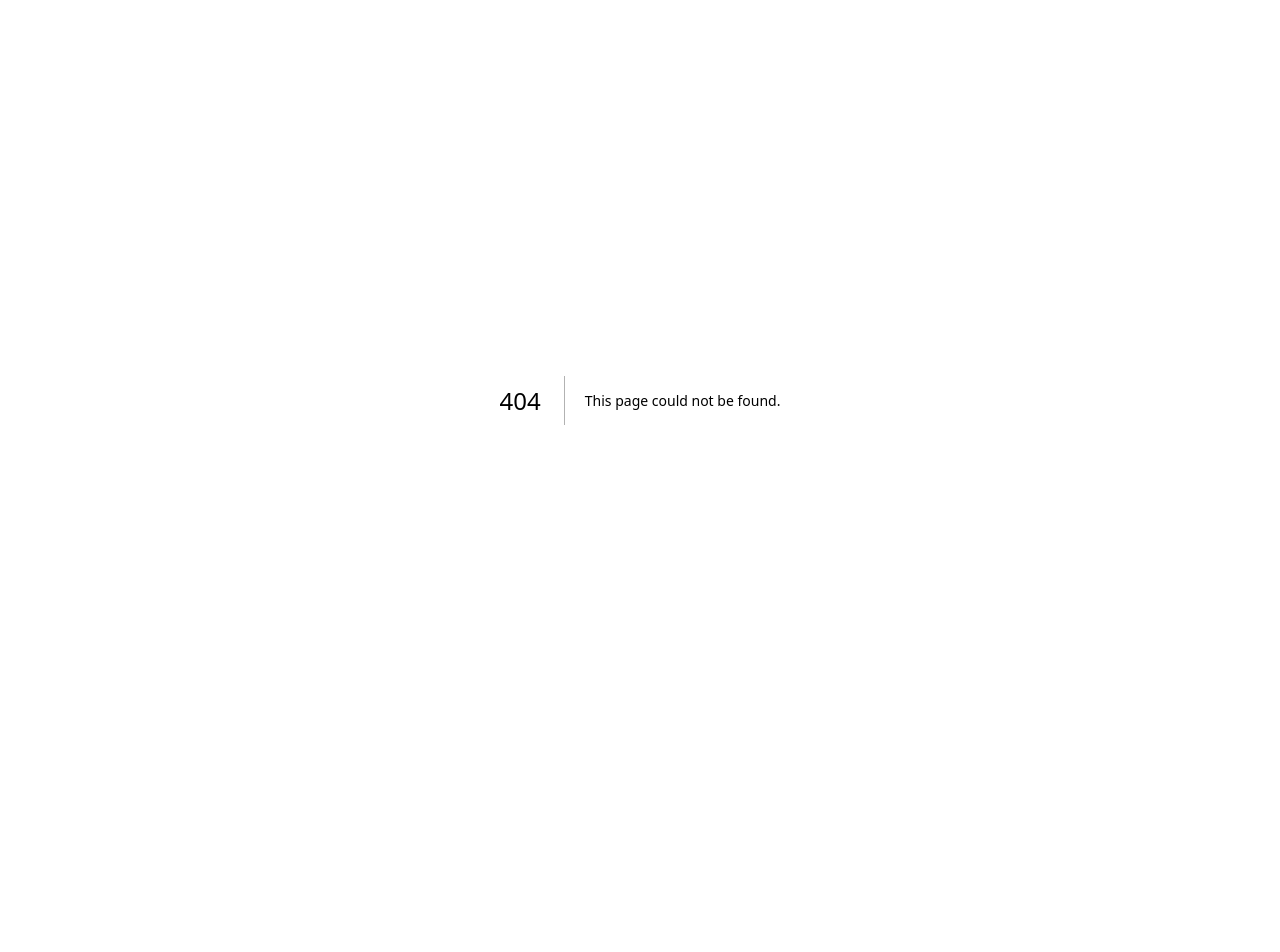
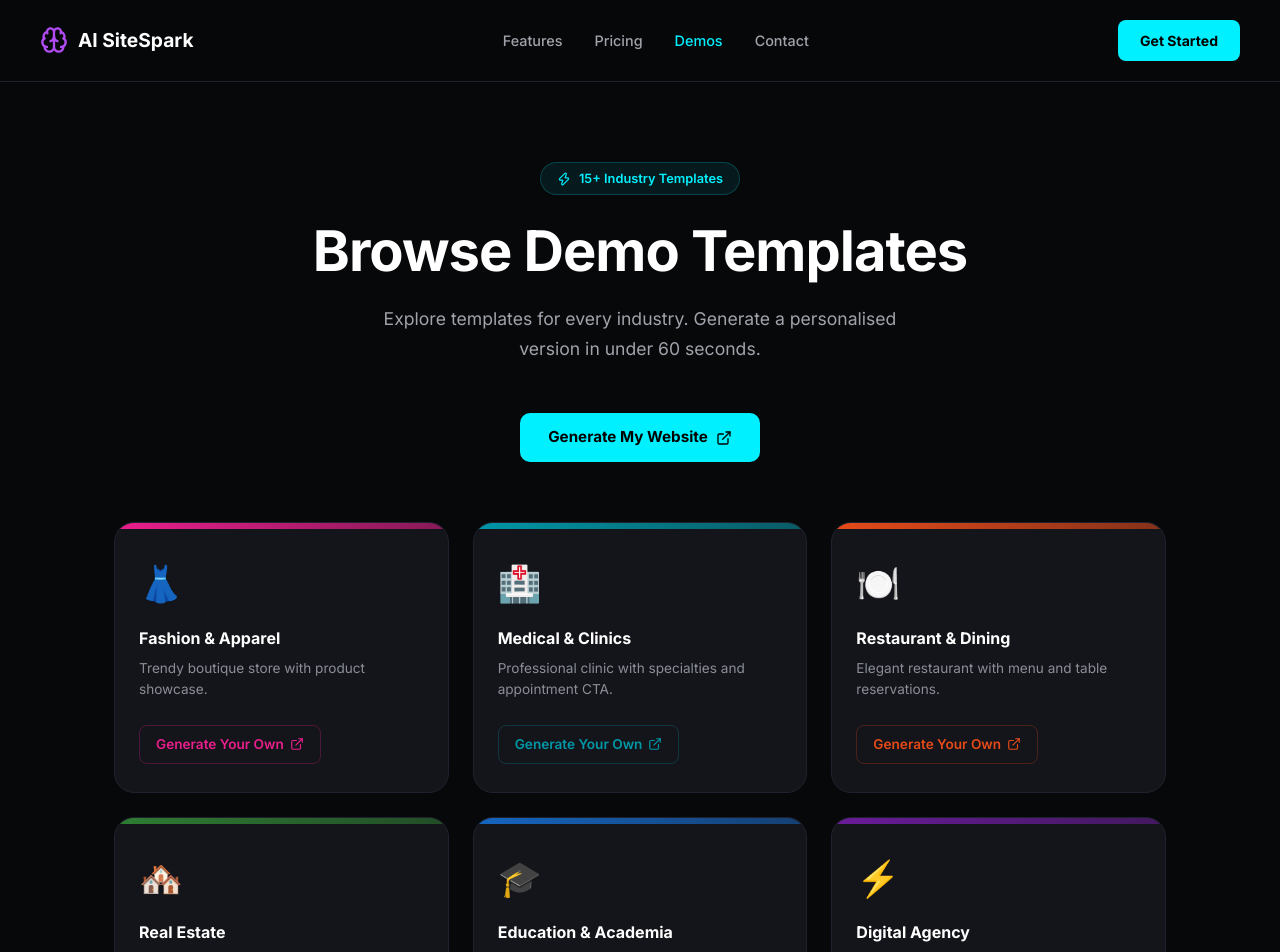
Before and after one commit to site-factory/automated-website-generator, a Next.js app in the folder frontend/: page /demos in a window 1280 px wide. Before the commit this address had no page. Shown: the top 952 px of the page. Before the commit the page ends 800 px from the top, so only its background shows below. Built offline with nearby package versions, Linux system fonts and the light colour scheme.

Commit message:
Fix: add demos page (was gitignored by demos/ rule), fix .gitignore

```diff
--- /dev/null
+++ b/frontend/src/app/demos/page.tsx
@@ -0,0 +1,72 @@
+"use client";
+import React from 'react';
+import Link from 'next/link';
+import { Brain, ExternalLink, Zap } from 'lucide-react';
+
+const CYAN = '#00f0ff';
+
+const demos = [
+  { industry: 'Fashion & Apparel',        emoji: '👗', color: '#e91e8c', desc: 'Trendy boutique store with product showcase.' },
+  { industry: 'Medical & Clinics',        emoji: '🏥', color: '#0097A7', desc: 'Professional clinic with specialties and appointment CTA.' },
+  { industry: 'Restaurant & Dining',      emoji: '🍽️', color: '#E64A19', desc: 'Elegant restaurant with menu and table reservations.' },
+  { industry: 'Real Estate',              emoji: '🏘️', color: '#2E7D32', desc: 'Property listings for residential and commercial.' },
+  { industry: 'Education & Academia',     emoji: '🎓', color: '#1565C0', desc: 'University portal with programs and admission CTAs.' },
+  { industry: 'Digital Agency',           emoji: '⚡', color: '#6A1B9A', desc: 'Dark-mode agency portfolio with services.' },
+  { industry: 'Interior Design',          emoji: '🛋️', color: '#C2185B', desc: 'Design studio with portfolio and consultation form.' },
+  { industry: 'Dairy Industry',           emoji: '🥛', color: '#00897B', desc: 'Farm-fresh brand with product catalogue.' },
+  { industry: 'Temple & Devotional',      emoji: '🛕', color: '#F57F17', desc: 'Temple website with darshan timings and seva.' },
+  { industry: 'Social Service & NGO',     emoji: '🤝', color: '#1B5E20', desc: 'NGO with impact stats and donation section.' },
+  { industry: 'E-Commerce Store',         emoji: '🛒', color: '#0288D1', desc: 'Shopping interface with categories and deals.' },
+  { industry: 'Construction & Materials', emoji: '🏗️', color: '#5D4037', desc: 'Supplier site with products and quote request.' },
+];
+
+export default function DemosPage() {
+  return (
+    <div style={{ minHeight: '100vh', background: '#07080a', fontFamily: 'Inter, sans-serif' }}>
+      <nav style={{ display: 'flex', justifyContent: 'space-between', alignItems: 'center', padding: '20px 40px', borderBottom: '1px solid #1f222e', position: 'sticky', top: 0, background: 'rgba(7,8,10,0.92)', backdropFilter: 'blur(12px)', zIndex: 100 }}>
+        <Link href="/" style={{ display: 'flex', alignItems: 'center', gap: 10, textDecoration: 'none' }}>
+          <Brain style={{ width: 28, height: 28, color: '#b14bf4' }} />
+          <span style={{ color: 'white', fontWeight: 700, fontSize: '1.2rem' }}>AI SiteSpark</span>
+        </Link>
+        <div style={{ display: 'flex', gap: 32, alignItems: 'center' }}>
+          {[['Features','/features'],['Pricing','/pricing'],['Demos','/demos'],['Contact','/contact']].map(([label,href]) => (
+            <Link key={label} href={href} style={{ color: label === 'Demos' ? CYAN : '#a1a3ab', textDecoration: 'none', fontSize: '0.9rem', fontWeight: 500 }}>{label}</Link>
+          ))}
+        </div>
+        <Link href="/" style={{ background: CYAN, color: '#000', padding: '10px 22px', borderRadius: '8px', fontWeight: 700, fontSize: '0.875rem', textDecoration: 'none' }}>Get Started</Link>
+      </nav>
+
+      <div style={{ textAlign: 'center', padding: '80px 24px 60px' }}>
+        <div style={{ display: 'inline-flex', alignItems: 'center', gap: 8, padding: '6px 16px', borderRadius: '999px', background: 'rgba(0,240,255,0.08)', border: '1px solid rgba(0,240,255,0.2)', color: CYAN, fontSize: '0.8rem', fontWeight: 600, marginBottom: 24 }}>
+          <Zap style={{ width: 14, height: 14 }} /> 15+ Industry Templates
+        </div>
+        <h1 style={{ fontSize: 'clamp(2rem, 5vw, 3.5rem)', fontWeight: 800, color: 'white', margin: '0 0 20px', letterSpacing: '-1px', lineHeight: 1.15 }}>Browse Demo Templates</h1>
+        <p style={{ color: '#a1a3ab', fontSize: '1.1rem', maxWidth: 560, margin: '0 auto 48px', lineHeight: 1.75 }}>
+          Explore templates for every industry. Generate a personalised version in under 60 seconds.
+        </p>
+        <Link href="/" style={{ display: 'inline-flex', alignItems: 'center', gap: 8, background: CYAN, color: '#000', padding: '13px 28px', borderRadius: 10, fontWeight: 700, fontSize: '0.95rem', textDecoration: 'none' }}>
+          Generate My Website <ExternalLink style={{ width: 16, height: 16 }} />
+        </Link>
+      </div>
+
+      <div style={{ maxWidth: 1100, margin: '0 auto', padding: '0 24px 100px', display: 'grid', gridTemplateColumns: 'repeat(auto-fill, minmax(280px, 1fr))', gap: 24 }}>
+        {demos.map((d) => (
+          <div key={d.industry} style={{ background: '#14151a', border: '1px solid #1f222e', borderRadius: 20, overflow: 'hidden', transition: 'border-color 0.2s, transform 0.2s' }}
+            onMouseOver={e => { e.currentTarget.style.borderColor = d.color; e.currentTarget.style.transform = 'translateY(-4px)'; }}
+            onMouseOut={e => { e.currentTarget.style.borderColor = '#1f222e'; e.currentTarget.style.transform = 'translateY(0)'; }}
+          >
+            <div style={{ height: 6, background: `linear-gradient(90deg, ${d.color}, ${d.color}88)` }} />
+            <div style={{ padding: '28px 24px' }}>
+              <div style={{ fontSize: '2.2rem', marginBottom: 16 }}>{d.emoji}</div>
+              <h3 style={{ color: 'white', fontWeight: 700, fontSize: '1rem', marginBottom: 8 }}>{d.industry}</h3>
+              <p style={{ color: '#8b8e98', fontSize: '0.85rem', lineHeight: 1.6, marginBottom: 24 }}>{d.desc}</p>
+              <Link href="/" style={{ display: 'inline-flex', alignItems: 'center', gap: 6, color: d.color, fontSize: '0.85rem', fontWeight: 600, textDecoration: 'none', border: `1px solid ${d.color}44`, padding: '8px 16px', borderRadius: 8 }}>
+                Generate Your Own <ExternalLink style={{ width: 14, height: 14 }} />
+              </Link>
+            </div>
+          </div>
+        ))}
+      </div>
+    </div>
+  );
+}
```
Also changed, not shown: 1 other file (tests, documents, lock files or other folders).
